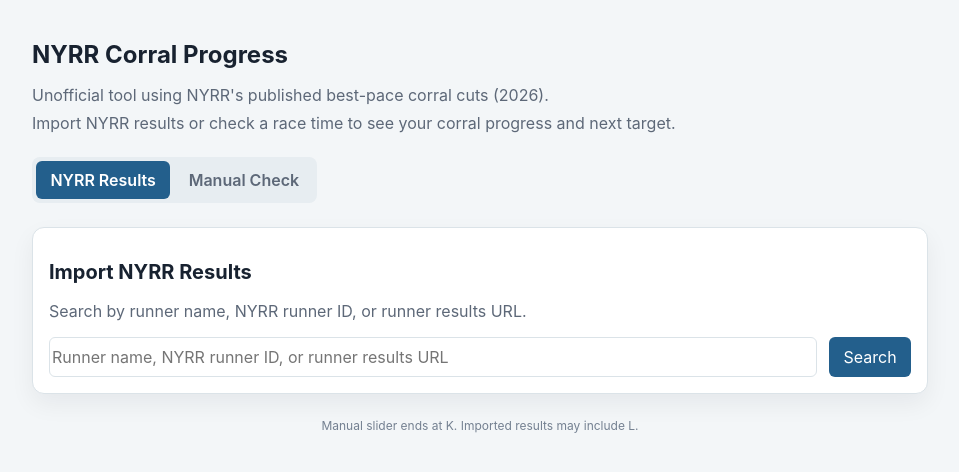
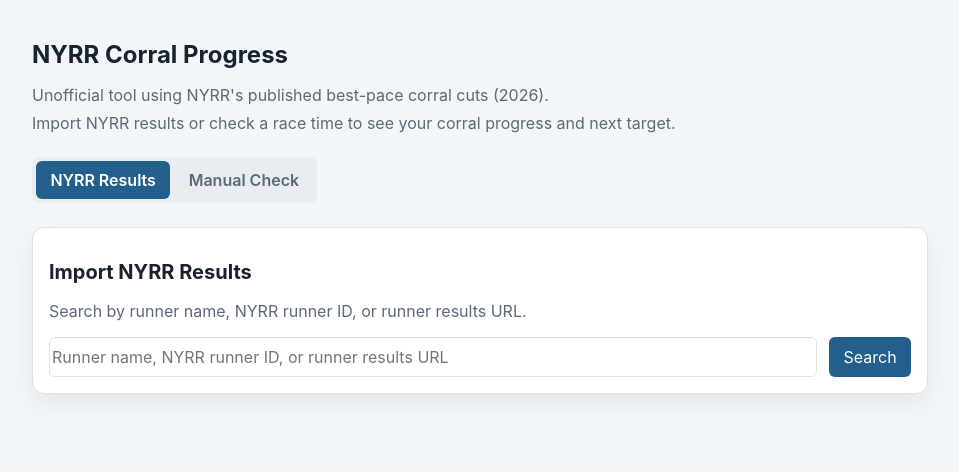
Before and after one commit to greenmoon55/nyrr-corral, a React (Vite) app: page / in a window 1280 px wide. Shown: the top 472 px of the page, without its empty margins (160-1119 px from the left). Built offline with nearby package versions, Linux system fonts and the light colour scheme; the HTML template or start-up script is replaced by a standard one.

Commit message:
Remove obsolete slider note

```diff
--- a/src/components/Calculator.jsx
+++ b/src/components/Calculator.jsx
@@ -906,7 +906,6 @@
       <div hidden={activeView !== "manual"} id="manual-check-panel" role="tabpanel">
         <ManualCalculator />
       </div>
-      <div className="page-footnote">Manual slider ends at K. Imported results may include L.</div>
     </div>
   );
 }
--- a/src/index.css
+++ b/src/index.css
@@ -623,13 +623,6 @@
   color: #fff;
 }
 
-.page-footnote {
-  color: #748091;
-  font-size: 0.75rem;
-  padding-bottom: 0.5rem;
-  text-align: center;
-}
-
 @media (max-width: 640px) {
   .p-6 {
     padding: 1rem;
```
